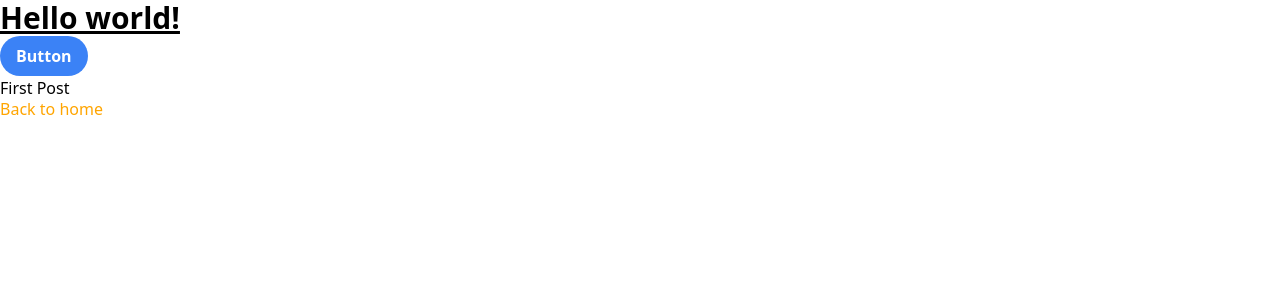
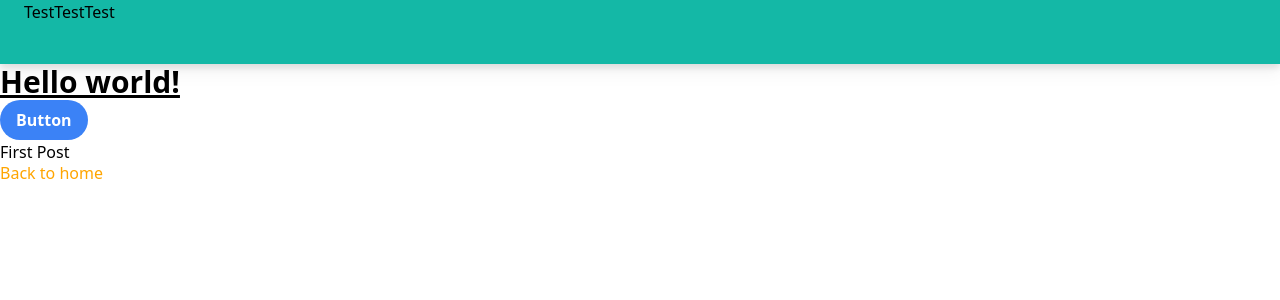
Before and after one commit to pragyachik/Nodejs-Tutorials, a Next.js app in the folder nextjsapp/nextjs-blog/: page /posts/first-post in a window 1280 px wide. Shown: the top 300 px of the page. Built offline with nearby package versions, Linux system fonts and the light colour scheme.

Commit message:
basic nav bar

```diff
--- a/nextjsapp/nextjs-blog/pages/posts/first-post.js
+++ b/nextjsapp/nextjs-blog/pages/posts/first-post.js
@@ -3,6 +3,11 @@ import Link from "next/link";
 export default function FirstPost() {
     return (
         <>
+            <nav className="container bg-teal-500 drop-shadow-lg h-16 px-6">
+                <a>Test</a>
+                <a>Test</a>
+                <a>Test</a>
+            </nav>
             <h1 className="text-3xl font-bold underline">
             Hello world!
             </h1>
```
